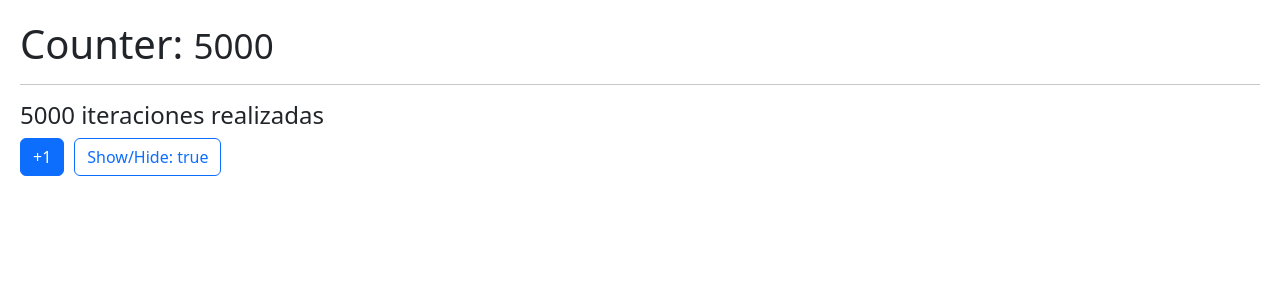
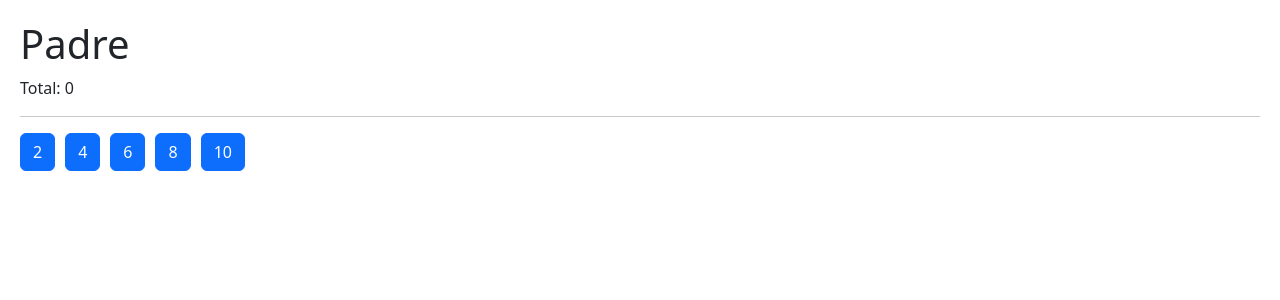
Before and after one commit to mtlv99/curso-react, a React (Vite) app in the folder 05-hook-app/: page / in a window 1280 px wide. Shown: the top 300 px of the page. Built offline with nearby package versions, Linux system fonts and the light colour scheme.

Commit message:
Section 9: lesson 135 - section completed (useCallback and homework)

```diff
--- /dev/null
+++ b/05-hook-app/src/06-memos/CallbackHook.jsx
@@ -0,0 +1,55 @@
+
+import { useCallback, useEffect, useState } from 'react';
+import { ShowIncrement } from './ShowIncrement';
+
+export const CallbackHook = () => {
+  const [counter, setCounter] = useState(10);
+
+  // UseCallback:
+  // El useCallback es usado para memorizar funciones (en realidad, la posición de memoria de esa función).
+  // Recordar que Javascript guarda la posición en memoria para objetos y funciones, a diferencia de otros primitivos.
+  // Por lo que usar un Memo acá no funcionará, debido a que la posición de memoria de incrementFather va a estar cambiando
+  // con cada render, debido a que se vuelve a crear. Por eso es necesario mantener la posición en memoria.
+  // A diferencia del useMemo, useCallback memoriza la posición en memoria, mientras que useMemo memoriza el valor de retorno.
+  // [Recordar el ejemplo usado en useMemo: `heavyStuff()` . Acá se está memorizando el retorno porque es una función muy pesada
+  // y no tiene sentido volver a ser calculada; esa es la principal diferencia con el useCallback.]
+
+  // NO usar el callback así: () => { setCounter(counter + 1); }
+  // Debido a que el useCallback también memoriza el argumento, por lo que será 10 + 1 para siempre. Se debe pasar el
+  // valor del counter por callback.
+
+  // Nota: en versiones anteriores de React era necesario pasar el setCounter como una depencencia en el array,
+  // pero ahora ya no es necesario.
+
+  // Ejemplo sin parametros:
+  // const incrementFather = useCallback(() => { setCounter((value) => value + 1); }, []);
+
+  // Ejemplo con parametros:
+  // Este valor viene de los argumentos pasados en ShowIncrement.jsx
+  const incrementFather = useCallback((incrementArgument) => { setCounter((currentValue) => currentValue + incrementArgument); }, []);
+
+  //   const incrementFather = () => {
+  //     setCounter(counter + 1);
+  //   }
+
+
+  // También es usado para evitar renders infinitos cuando se ocupa que se ejecute un effect después de que la misma funcion cambie.
+  // TODO: No entendí muy bien este use case en particular...
+  useEffect(() => {
+    // incrementFather();
+  }, [incrementFather]);
+
+
+  return (
+    <>
+      <h1>
+        useCallback Hook:
+        {' '}
+        {counter}
+      </h1>
+      <hr />
+
+      <ShowIncrement increment={incrementFather} />
+    </>
+  );
+};
--- /dev/null
+++ b/05-hook-app/src/06-memos/ShowIncrement.jsx
@@ -0,0 +1,16 @@
+import React from 'react';
+
+// Se debe usar el useCallback junto con un memo para evitar renders innecesarios por completo.
+export const ShowIncrement = React.memo(({ increment }) => {
+  console.log('Me volví a generar :(');
+
+  return (
+    <button
+      type="button"
+      className="btn btn-primary"
+      onClick={() => { increment(5); }}
+    >
+      Incrementar
+    </button>
+  );
+});
--- /dev/null
+++ b/05-hook-app/src/07-tarea-memo/Hijo.jsx
@@ -0,0 +1,16 @@
+import React from 'react';
+
+// Se memoriza el hijo para evitar llamados innecesarios
+export const Hijo = React.memo(({ numero, incrementar }) => {
+  console.log('  Me volví a generar :(  ');
+
+  return (
+    <button
+      className="btn btn-primary mr-3"
+      onClick={() => incrementar(numero)}
+      type="button"
+    >
+      { numero }
+    </button>
+  );
+});
--- /dev/null
+++ b/05-hook-app/src/07-tarea-memo/Padre.jsx
@@ -0,0 +1,44 @@
+import React, { useState, useCallback } from 'react';
+import { Hijo } from './Hijo';
+
+export const Padre = () => {
+  const numeros = [2, 4, 6, 8, 10];
+  const [valor, setValor] = useState(0);
+
+  /*
+  Comentario de resolución de tarea:
+  El problema principal está acá, está función se recrea con cada rerender,
+  por lo que necesita ser memorizada.
+  Acá ya fue aplicada la solución.
+  */
+  // No olvidar el array de dependencias! De lo contrario no se va a memorizar.
+  // Nota: en versiones anteriores de React era necesario pasar el setValor como una depencencia en el array,
+  // pero ahora ya no es necesario.
+  const incrementar = useCallback((numero) => setValor((currentValue) => currentValue + numero), []);
+
+  return (
+    <div>
+      <h1>Padre</h1>
+      <p>
+        {' '}
+        Total:
+        {' '}
+        { valor }
+        {' '}
+      </p>
+
+      <hr />
+
+      {
+                numeros.map((n) => (
+                  <Hijo
+                    key={n}
+                    numero={n}
+                    incrementar={incrementar}
+                  />
+                ))
+            }
+      {/* <Hijo /> */}
+    </div>
+  );
+};
--- a/05-hook-app/src/HooksApp.jsx
+++ b/05-hook-app/src/HooksApp.jsx
@@ -8,6 +8,8 @@ import { Layout } from './05-useLayoutEffect/Layout';
 import { LayoutComments } from './05-useLayoutEffect/LayoutComments';
 import { Memorize } from './06-memos/Memorize';
 import { MemoHook } from './06-memos/MemoHook';
+import { CallbackHook } from './06-memos/CallbackHook';
+import { Padre } from './07-tarea-memo/Padre';
 
 export const HooksApp = () => (
   // <CounterApp />
@@ -19,5 +21,7 @@ export const HooksApp = () => (
   // <Layout />
   // <LayoutComments />
   // <Memorize />
-  <MemoHook />
+  // <MemoHook />
+  // <CallbackHook />
+  <Padre />
 );
--- a/05-hook-app/src/main.jsx
+++ b/05-hook-app/src/main.jsx
@@ -4,7 +4,7 @@ import { HooksApp } from './HooksApp';
 import './index.css';
 
 ReactDOM.createRoot(document.getElementById('root')).render(
-  <React.StrictMode>
+  // <React.StrictMode>
     <HooksApp />
-  </React.StrictMode>,
+  // </React.StrictMode>,
 );
```
